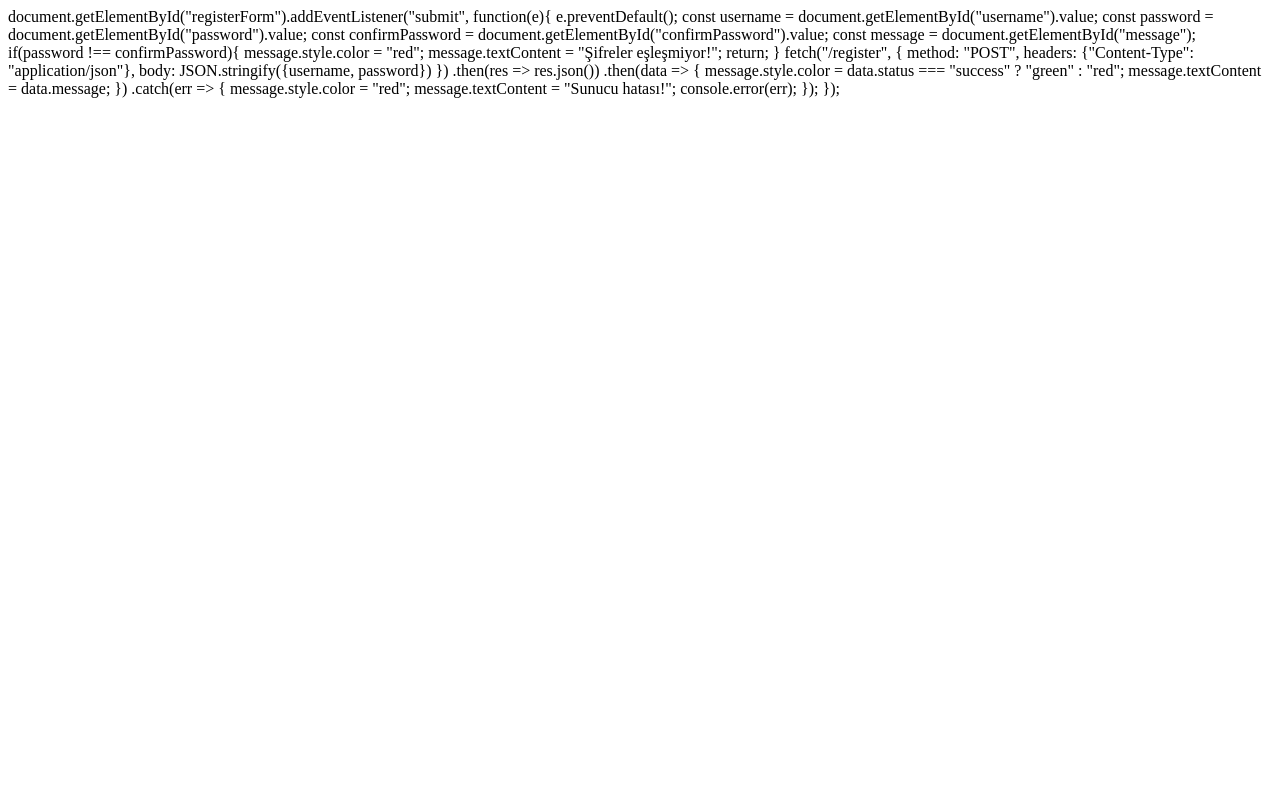
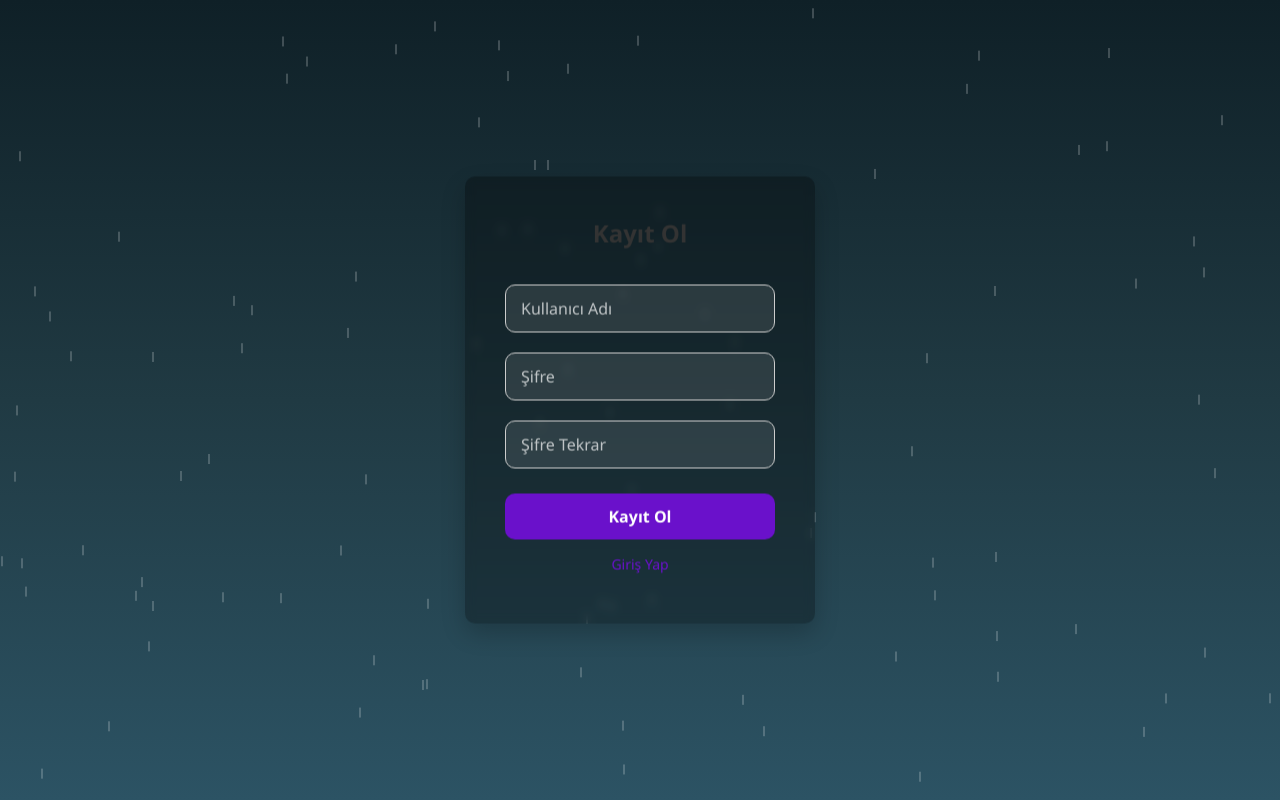
Before and after one commit to kerimKerimKerimKerimkerim/login, a plain HTML site: page register.html in a window 1280 px wide. Drawn offline with Linux system fonts and the light colour scheme.

Commit message:
Update register.html

```diff
--- a/register.html
+++ b/register.html
@@ -1,30 +1,129 @@
-document.getElementById("registerForm").addEventListener("submit", function(e){
-    e.preventDefault();
+<!DOCTYPE html>
+<html lang="tr">
+<head>
+    <meta charset="UTF-8">
+    <meta name="viewport" content="width=device-width, initial-scale=1.0">
+    <title>Kayıt Ol</title>
+    <link rel="stylesheet" href="style.css">
+    <style>
+        body {
+            margin: 0;
+            padding: 0;
+            font-family: Arial, sans-serif;
+            height: 100vh;
+            overflow: hidden;
+            background: linear-gradient(to bottom, #0f2027, #203a43, #2c5364);
+            position: relative;
+        }
 
-    const username = document.getElementById("username").value;
-    const password = document.getElementById("password").value;
-    const confirmPassword = document.getElementById("confirmPassword").value;
-    const message = document.getElementById("message");
+        /* Kayıt formu */
+        .login-container {
+            position: absolute;
+            top: 50%;
+            left: 50%;
+            transform: translate(-50%, -50%);
+            background: rgba(0,0,0,0.3); /* Saydam arka plan */
+            backdrop-filter: blur(5px);   /* Arkayı hafif bulanıklaştır */
+            padding: 40px;
+            border-radius: 10px;
+            color: #fff;
+            z-index: 10;
+            text-align: center;
+        }
 
-    if(password !== confirmPassword){
-        message.style.color = "red";
-        message.textContent = "Şifreler eşleşmiyor!";
-        return;
+        .rain {
+            position: absolute;
+            top: 0;
+            left: 0;
+            width: 100%;
+            height: 100%;
+            pointer-events: none;
+            overflow: hidden;
+            z-index: 1;
+        }
+
+        .drop {
+            position: absolute;
+            top: -10px;
+            width: 2px;
+            height: 10px;
+            background: rgba(255,255,255,0.2);
+            animation: fall linear infinite;
+        }
+
+        @keyframes fall {
+            0% { transform: translateY(0); }
+            100% { transform: translateY(100vh); }
+        }
+
+        input {
+            width: 100%;
+            padding: 10px;
+            margin: 10px 0;
+            border-radius: 5px;
+            border: none;
+            background: rgba(255,255,255,0.1); /* inputları da biraz saydam yap */
+            color: #fff;
+        }
+
+        input::placeholder {
+            color: rgba(255,255,255,0.7);
+        }
+
+        button {
+            width: 100%;
+            padding: 10px;
+            border: none;
+            border-radius: 5px;
+            background-color: #00bcd4;
+            color: #fff;
+            font-weight: bold;
+            cursor: pointer;
+        }
+        button:hover {
+            background-color: #0097a7;
+        }
+
+        .links a {
+            color: #00bcd4;
+            text-decoration: none;
+        }
+        .links a:hover {
+            text-decoration: underline;
+        }
+    </style>
+</head>
+<body>
+
+<div class="rain" id="rain"></div>
+
+<div class="login-container">
+    <h2>Kayıt Ol</h2>
+    <form id="registerForm">
+        <input type="text" id="username" placeholder="Kullanıcı Adı" required>
+        <input type="password" id="password" placeholder="Şifre" required>
+        <input type="password" id="confirmPassword" placeholder="Şifre Tekrar" required>
+        <button type="submit">Kayıt Ol</button>
+    </form>
+    <div class="links">
+        <a href="index.html">Giriş Yap</a>
+    </div>
+    <p id="message" style="margin-top:10px; color:red;"></p>
+</div>
+
+<script src="register.js"></script>
+<script>
+    const rain = document.getElementById('rain');
+    const drops = 100;
+    for(let i=0; i<drops; i++){
+        const drop = document.createElement('div');
+        drop.className = 'drop';
+        drop.style.left = Math.random() * window.innerWidth + 'px';
+        drop.style.animationDuration = 0.5 + Math.random() * 0.5 + 's';
+        drop.style.animationDelay = Math.random() * 2 + 's';
+        rain.appendChild(drop);
     }
+</script>
 
-    fetch("/register", {
-        method: "POST",
-        headers: {"Content-Type": "application/json"},
-        body: JSON.stringify({username, password})
-    })
-    .then(res => res.json())
-    .then(data => {
-        message.style.color = data.status === "success" ? "green" : "red";
-        message.textContent = data.message;
-    })
-    .catch(err => {
-        message.style.color = "red";
-        message.textContent = "Sunucu hatası!";
-        console.error(err);
-    });
-});
+</body>
+</html>
```
